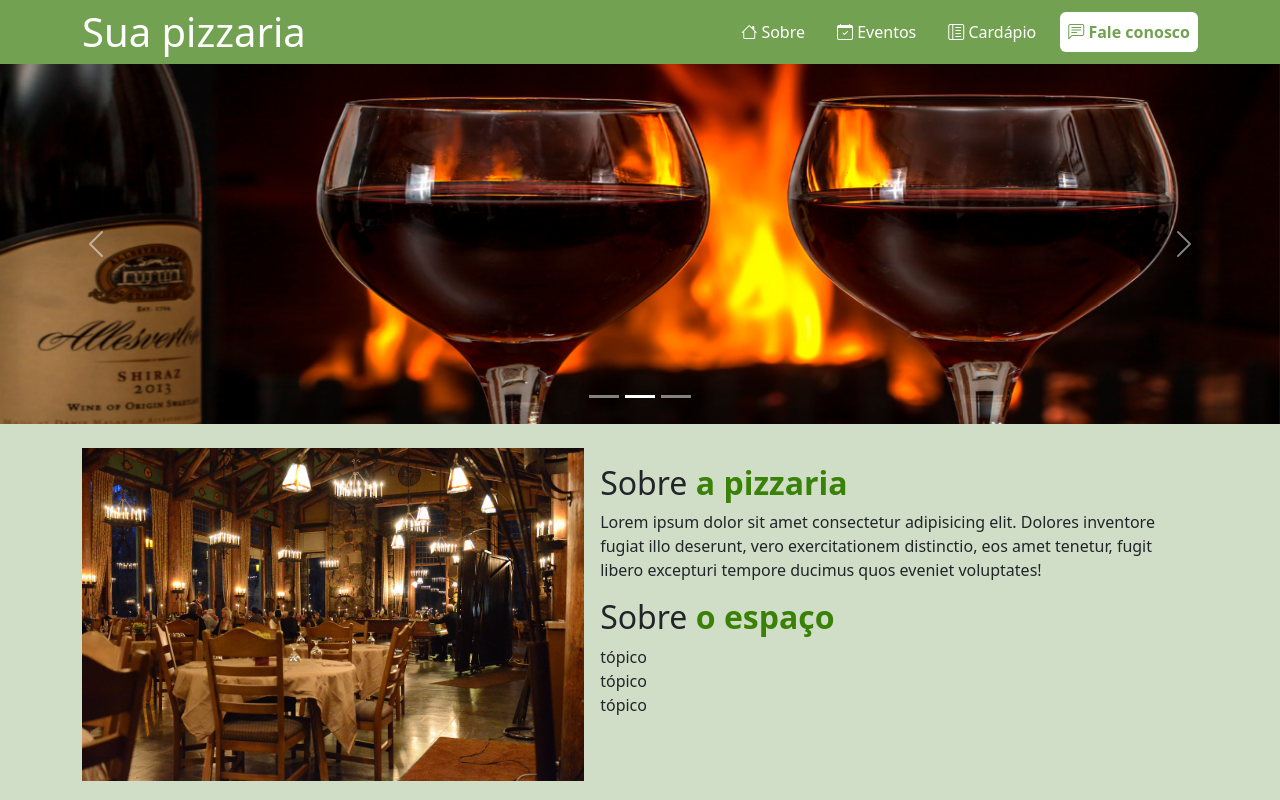
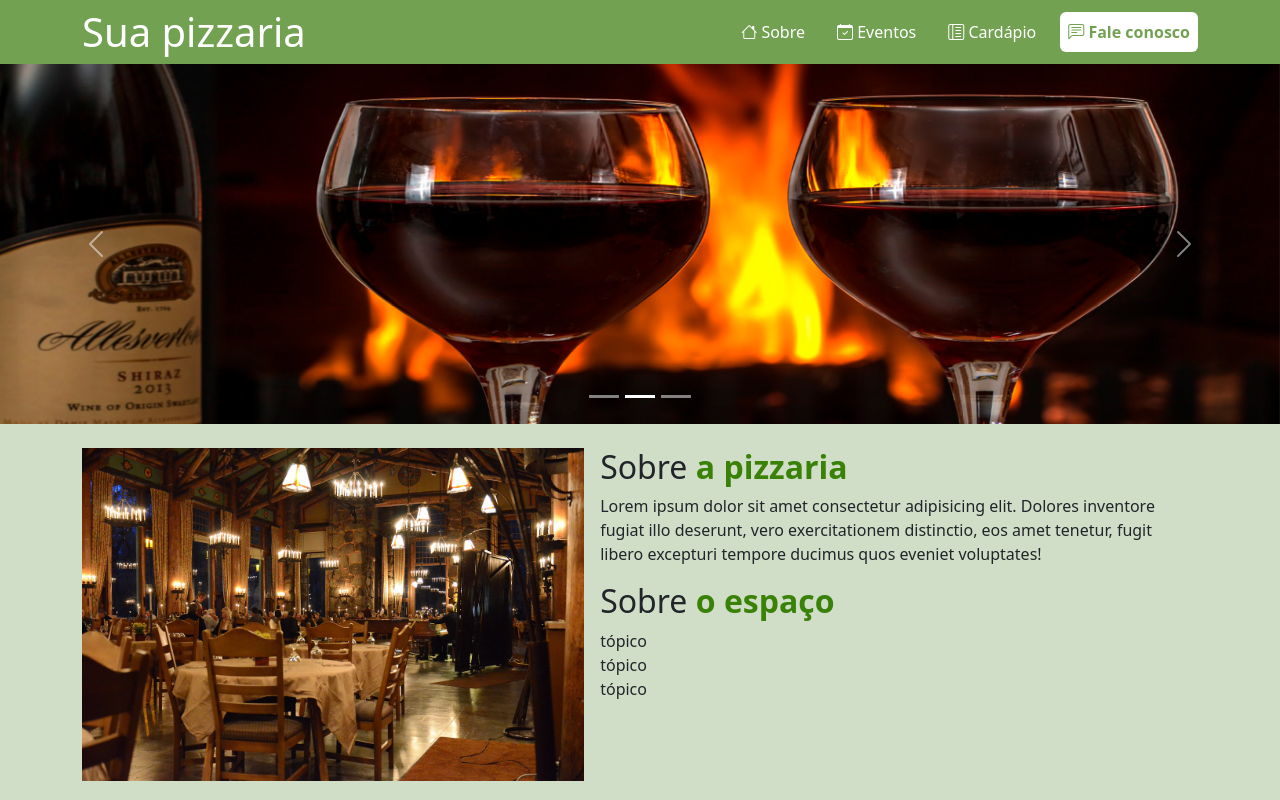
Before and after one commit to lucaslanpdsa/projeto3-EBAC-pizzaria, a plain HTML site: page index.html in a window 1280 px wide. Shown: the top 800 px of the page. Drawn offline with nearby package versions, Linux system fonts and the light colour scheme.

Commit message:
tirando mt de sobre__texto

```diff
--- a/index.html
+++ b/index.html
@@ -79,7 +79,7 @@
     </div>
     <div class="container d-lg-flex text-center pt-4 pb-4 gap-3">
       <img class="sobre__img" src="./images/restaurante.jpg" alt="imagem do local" >
-      <div class="sobre__texto text-start mt-3">
+      <div class="sobre__texto text-start mt-3 mt-lg-0">
         <h2>Sobre <strong class="verde">a pizzaria</strong></h2>
         <p>
           Lorem ipsum dolor sit amet consectetur adipisicing elit. Dolores inventore fugiat illo deserunt, vero exercitationem distinctio, eos amet tenetur, fugit libero excepturi tempore ducimus quos eveniet voluptates!
```
